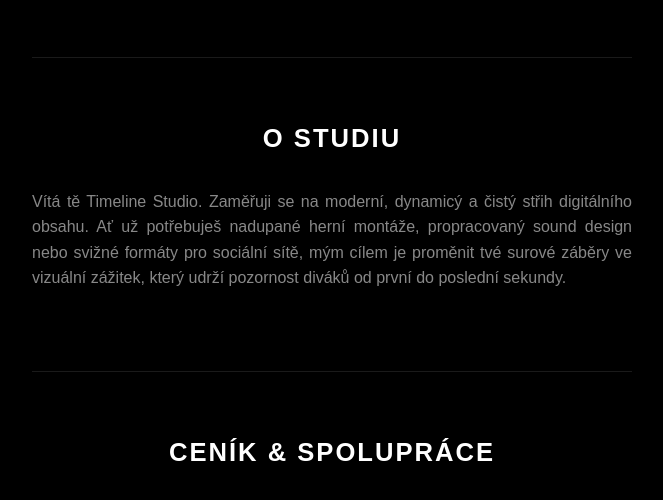
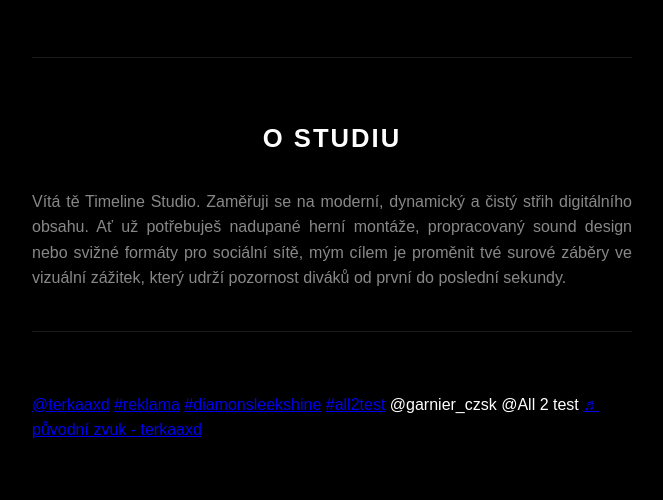
Before and after one commit to BafiTVV/bafitvv.github.io, a plain HTML site: page index.html in a window 1280 px wide. Shown: the part 240-740 px from the top of the page, without its empty margins (308-971 px from the left). Drawn offline with Linux system fonts and the light colour scheme; a script that the page names is missing.

Commit message:
index tiktok reklama

```diff
--- a/index.html
+++ b/index.html
@@ -32,6 +32,7 @@
         .info-block { margin-top: 25px; background: #050505; border: 1px solid #1a1a1a; padding: 25px; }
         .info-title { font-size: 1.1rem; font-weight: bold; color: #ffffff; margin-bottom: 10px; text-transform: uppercase; letter-spacing: 0.5px; }
         .info-desc { color: #888888; font-size: 0.95rem; text-align: justify; }
+        .video-container { display: flex; justify-content: center; margin: 40px auto 20px auto; width: 100%; max-width: 605px; }
         footer { max-width: 800px; margin: 40px auto; text-align: center; color: #444444; font-size: 0.8rem; letter-spacing: 1px; }
         [lang="en"] { display: none; }
         @keyframes fadeInPage { from { opacity: 0; } to { opacity: 1; } }
@@ -69,8 +70,13 @@
         <section id="o-mnes">
             <h2 class="cz-text">O studiu</h2>
             <h2 class="en-text" lang="en">About the Studio</h2>
-            <p class="intro-text cz-text">Vítá tě Timeline Studio. Zaměřuji se na moderní, dynamicý a čistý střih digitálního obsahu. Ať už potřebuješ nadupané herní montáže, propracovaný sound design nebo svižné formáty pro sociální sítě, mým cílem je proměnit tvé surové záběry ve vizuální zážitek, který udrží pozornost diváků od první do poslední sekundy.</p>
+            <p class="intro-text cz-text">Vítá tě Timeline Studio. Zaměřuji se na moderní, dynamický a čistý střih digitálního obsahu. Ať už potřebuješ nadupané herní montáže, propracovaný sound design nebo svižné formáty pro sociální sítě, mým cílem je proměnit tvé surové záběry ve vizuální zážitek, který udrží pozornost diváků od první do poslední sekundy.</p>
             <p class="intro-text en-text" lang="en">Welcome to Timeline Studio. I focus on modern, dynamic, and clean digital content editing. Whether you need high-energy gaming montages, advanced sound design, or fast-paced social media shorts, my goal is to turn your raw footage into an engaging visual experience that hooks your audience from start to finish.</p>
+
+            <!-- TikTok Reklama -->
+            <div class="video-container">
+                <blockquote class="tiktok-embed" cite="https://www.tiktok.com/@terkaaxd/video/7652290227599445270" data-video-id="7652290227599445270" style="max-width: 605px;min-width: 325px;" > <section> <a target="_blank" title="@terkaaxd" href="https://www.tiktok.com/@terkaaxd?refer=embed">@terkaaxd</a> <a title="reklama" target="_blank" href="https://www.tiktok.com/tag/reklama?refer=embed">#reklama</a> <a title="diamonsleekshine" target="_blank" href="https://www.tiktok.com/tag/diamonsleekshine?refer=embed">#diamonsleekshine</a> <a title="all2test" target="_blank" href="https://www.tiktok.com/tag/all2test?refer=embed">#all2test</a> @garnier_czsk @All 2 test <a target="_blank" title="♬ původní zvuk - terkaaxd" href="https://www.tiktok.com/music/původní-zvuk-7652290271685741334?refer=embed">♬ původní zvuk - terkaaxd</a> </section> </blockquote>
+            </div>
         </section>
 
         <section id="cenik">
@@ -102,6 +108,9 @@
         <p>&copy; TIMELINE STUDIO. Všechna práva vyhrazena. | All rights reserved.</p>
     </footer>
 
+    <!-- TikTok Embed Script -->
+    <script async src="https://www.tiktok.com/embed.js"></script>
+
     <script>
         function setLanguage(lang) {
             const czElements = document.querySelectorAll('.cz-text');
@@ -115,7 +124,7 @@
             } else {
                 czElements.forEach(el => el.style.display = 'none');
                 enElements.forEach(el => { if(!el.classList.contains('cz-text')) el.style.display = 'block'; });
-                buttons[0].classList.remove('active'); buttons[1].classList.add('active');
+                buttons[0].classList.remove('remove'); buttons[0].classList.remove('active'); buttons[1].classList.add('active');
                 localStorage.setItem('preferredLang', 'en');
             }
         }
```
